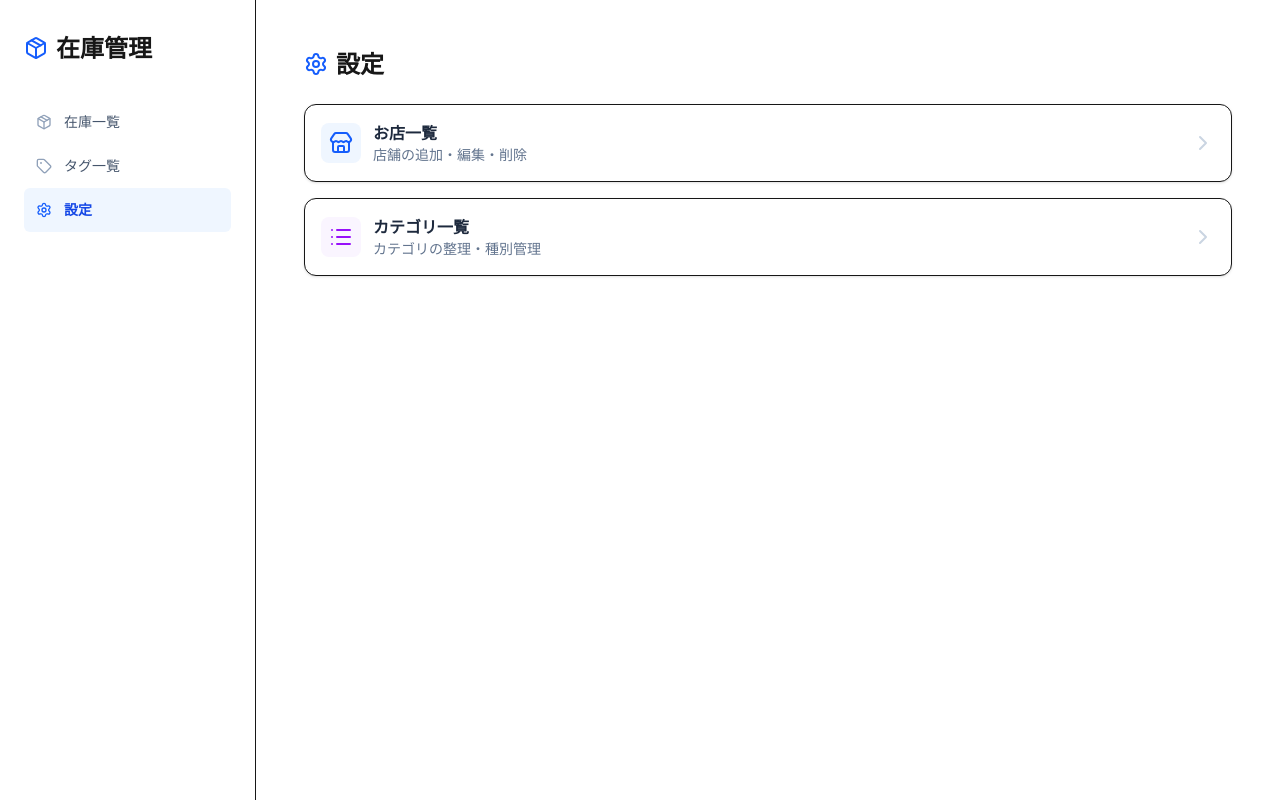
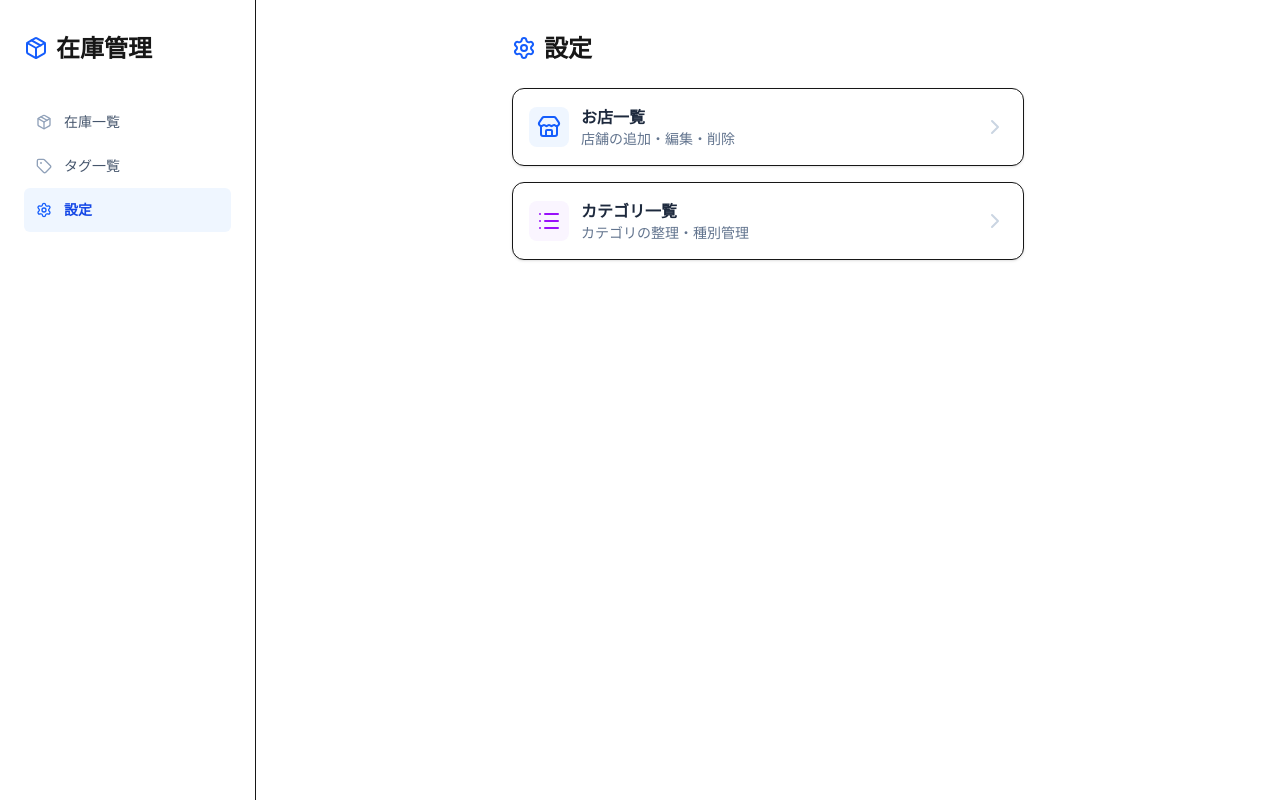
Before and after one commit to shin-prog/stock-manager, a Next.js app: page /settings in a window 1280 px wide. Built offline with nearby package versions, Linux system fonts and the light colour scheme.

Commit message:
feat: レイアウト修正

```diff
--- a/src/app/inventory/page.tsx
+++ b/src/app/inventory/page.tsx
@@ -2,15 +2,19 @@ import { Suspense } from 'react';
 import Link from 'next/link';
 import { Button } from "@/components/ui/button";
 import { InventoryList, InventorySkeleton } from '@/components/inventory/inventory-container';
+import { Package } from 'lucide-react';
 
 export default function InventoryPage() {
   return (
-    <div className="container mx-auto p-4 max-w-lg pb-24">
+    <div className="space-y-6 max-w-lg mx-auto">
       {/* ヘッダー部分 */}
-      <div className="flex items-center justify-between mb-3">
-        <h1 className="text-xl font-bold">在庫一覧</h1>
+      <div className="flex items-center justify-between">
+        <h1 className="text-2xl font-bold flex items-center gap-2">
+          <Package className="text-blue-600" />
+          在庫一覧
+        </h1>
         <Link href="/products/new">
-          <Button size="sm">+ 商品追加</Button>
+          <Button size="sm" className="font-bold">+ 商品追加</Button>
         </Link>
       </div>
 
--- a/src/app/settings/page.tsx
+++ b/src/app/settings/page.tsx
@@ -3,11 +3,13 @@ import { Store, List, ChevronRight, Settings } from 'lucide-react';
 
 export default function SettingsPage() {
     return (
-        <div className="p-4 safe-area-pt">
-            <h1 className="text-2xl font-bold mb-6 flex items-center gap-2">
-                <Settings className="text-blue-600" />
-                設定
-            </h1>
+        <div className="space-y-6 max-w-lg mx-auto">
+            <div className="flex items-center justify-between">
+                <h1 className="text-2xl font-bold flex items-center gap-2">
+                    <Settings className="text-blue-600" />
+                    設定
+                </h1>
+            </div>
 
             <div className="space-y-4">
                 <Link
--- a/src/app/tags/page.tsx
+++ b/src/app/tags/page.tsx
@@ -1,5 +1,6 @@
 import { createClient } from '@/utils/supabase/server';
 import { TagCloud } from '@/components/tags/tag-cloud';
+import { Tag } from 'lucide-react';
 
 export default async function TagsPage() {
   const supabase = await createClient();
@@ -9,9 +10,12 @@ export default async function TagsPage() {
     .order('name');
 
   return (
-    <div className="space-y-6">
+    <div className="space-y-6 max-w-lg mx-auto">
       <div className="flex items-center justify-between">
-        <h1 className="text-3xl font-bold">タグ管理</h1>
+        <h1 className="text-2xl font-bold flex items-center gap-2">
+          <Tag className="text-blue-600" />
+          タグ管理
+        </h1>
       </div>
 
       <TagCloud initialTags={tags || []} />
```
